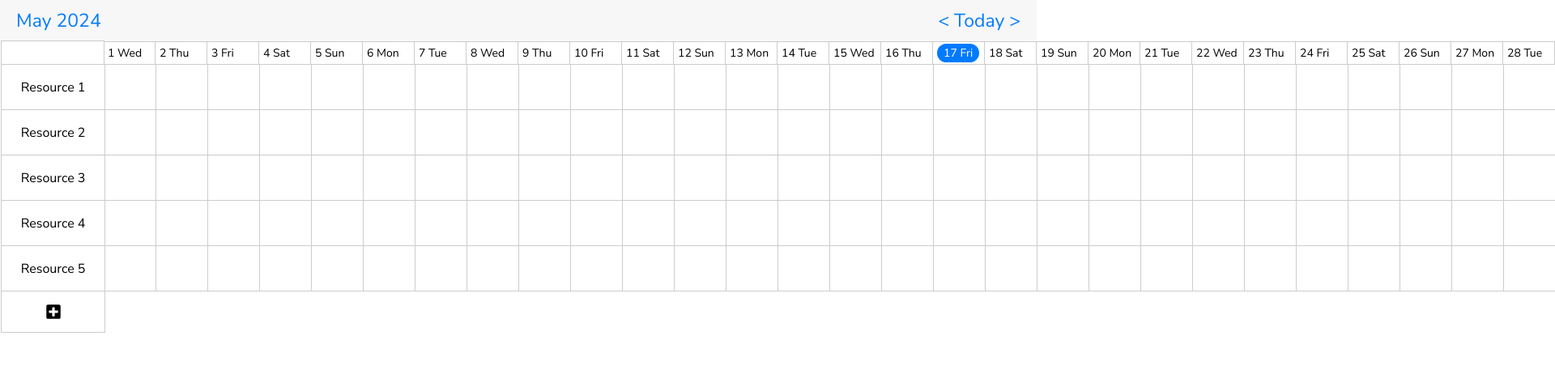
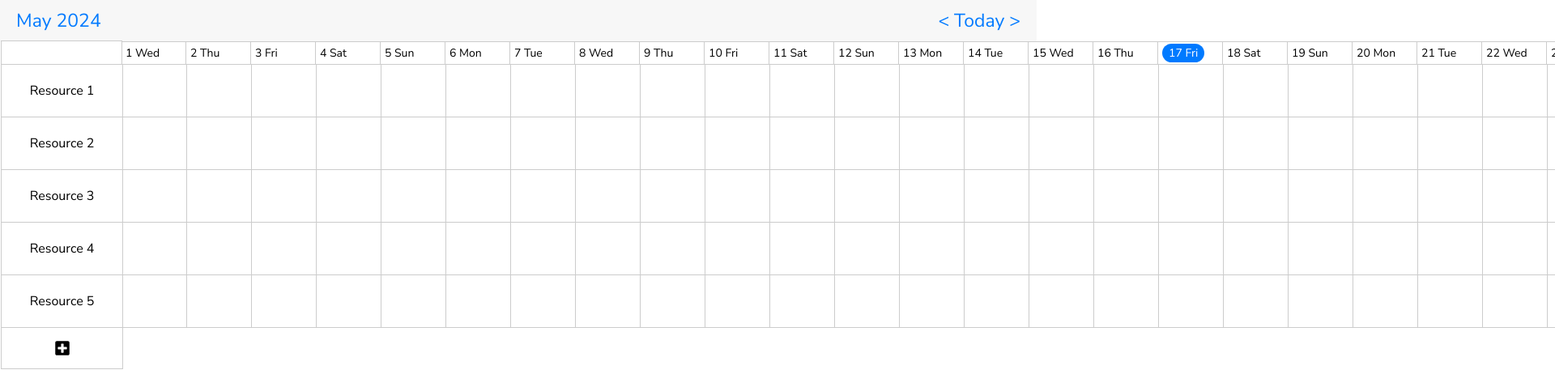
Before and after one commit to Mrityunjay383/calendar_timetine, a React app: page / in a window 1280 px wide. Shown: the top 478 px of the page at 81% size, 1920 px wide, since content can reach past the window. Built offline with nearby package versions, Linux system fonts and the light colour scheme; the HTML template or start-up script is replaced by a standard one.

Commit message:
Adding New Event and height Algo Done

```diff
--- a/src/Components/EventsTable/index.module.css
+++ b/src/Components/EventsTable/index.module.css
@@ -1,18 +1,23 @@
 .main{
-    left: 10vw;
+    left: 150px;
     position: absolute;
     top: 80px;
     z-index: -2;
     width: 100%;
+}
 
-}
 .row{
-    height: 7vh;
+    height: 65px;
     display: flex;
-    width: 155vw;
 }
 .column{
     border: 1px solid #ccc;
     border-top: 0;
     border-right: 0;
+    flex: 1;
 }
+.event{
+    position: absolute;
+    height: 4vh;
+    background: #000;
+}
--- a/src/Components/EventsTable/index.tsx
+++ b/src/Components/EventsTable/index.tsx
@@ -1,33 +1,119 @@
-import { FC } from "react";
+import React, { FC, useEffect, useRef, useState } from "react";
 
 import classes from "./index.module.css";
+import { locateYpos } from "../../Helpers/locateYpos";
 
 interface Props {
   rowsColumnCount: { rows: number; columns: number };
 }
 
+interface position {
+  x: number;
+  y: number;
+}
+
 const EventsTable: FC<Props> = ({ rowsColumnCount }) => {
+  const tableRef = useRef<HTMLDivElement | null>(null);
+  const [isDragging, setIsDragging] = useState<boolean>(false);
+  const [position, setPosition] = useState<position>({ x: 0, y: 0 });
+  const [startPosition, setStartPosition] = useState<position>({ x: 0, y: 0 });
+
+  const [CurrentEventEle, setCurrentEventEle] = useState(null);
+
+  const handleMouseDown = (e: React.MouseEvent) => {
+    e.preventDefault();
+    setIsDragging(true);
+    setStartPosition({
+      x: e.pageX,
+      y: e.pageY,
+    });
+
+    const newEvent = {
+      pos: {
+        x: e.pageX - 150,
+        y: locateYpos(e.pageY - 80),
+      },
+      width: 10,
+    };
+
+    setEvents((curr) => {
+      return [...curr, newEvent];
+    });
+  };
+
+  const handleMouseMove = (e: MouseEvent): void => {
+    if (isDragging) {
+      setPosition({
+        x: e.pageX,
+        y: e.pageY,
+      });
+    }
+  };
+
+  useEffect(() => {
+    // addNewEvent(false, position);
+  }, [position]);
+
+  const handleMouseUp = () => {
+    setIsDragging(false);
+    // addNewEvent(true);
+  };
+
+  useEffect(() => {
+    if (isDragging) {
+      document.addEventListener("mousemove", handleMouseMove);
+      document.addEventListener("mouseup", handleMouseUp);
+    } else {
+      document.removeEventListener("mousemove", handleMouseMove);
+      document.removeEventListener("mouseup", handleMouseUp);
+    }
+
+    return () => {
+      document.removeEventListener("mousemove", handleMouseMove);
+      document.removeEventListener("mouseup", handleMouseUp);
+    };
+  }, [isDragging]);
+
+  const [events, setEvents] = useState([]);
+
+  // const addNewEvent = (end: boolean, pos?: position) => {
+  //   console.log(`#2024140171331367 pos`, pos);
+  //   console.log(`#2024140171646388 end`, end);
+  // };
+
   return (
-    <div className={classes.main}>
+    <div className={classes.main} ref={tableRef} onMouseDown={handleMouseDown}>
       {Array(rowsColumnCount.rows)
         .fill(1)
         .map((row, i) => {
           return (
-            <div key={i} className={classes.row}>
+            <div
+              key={i}
+              className={classes.row}
+              style={{ width: `${rowsColumnCount.columns * 80}px` }}
+            >
               {Array(rowsColumnCount.columns)
                 .fill(1)
                 .map((column, i) => {
-                  return (
-                    <div
-                      key={i}
-                      className={classes.column}
-                      style={{ width: `${rowsColumnCount.columns * 5}vh` }}
-                    ></div>
-                  );
+                  return <div key={i} className={classes.column}></div>;
                 })}
             </div>
           );
         })}
+
+      {events.map(({ pos, width }, i) => {
+        return (
+          <div
+            key={i}
+            className={classes.event}
+            style={{
+              left: `${pos.x}px`,
+              top: `${pos.y}px`,
+              width: `${width}px`,
+            }}
+          ></div>
+        );
+      })}
     </div>
   );
 };
--- a/src/Components/ResourceSideBar/index.module.css
+++ b/src/Components/ResourceSideBar/index.module.css
@@ -9,8 +9,8 @@
     border: 1px solid #ccc;
     border-top: 0;
     border-right: 0;
-    width: 10vw;
-    height: 7vh;
+    width: 150px;
+    height: 65px;
     display: flex;
     justify-content: center;
     align-items: center;
--- a/src/Components/TopDateBar/index.module.css
+++ b/src/Components/TopDateBar/index.module.css
@@ -1,12 +1,12 @@
 .main{
     position: absolute;
     top: 51px;
-    left: 10vw;
+    left: 150px;
     z-index: -1;
     display: flex;
 }
 .column{
-    width: 5vw;
+    width: 80px;
     height: 29px;
     border: 1px solid #CCCCCC;
     border-left: 0;
--- a/src/Components/TopDateBar/index.tsx
+++ b/src/Components/TopDateBar/index.tsx
@@ -39,6 +39,7 @@ const TopDateBar: FC<Props> = ({ setRowsColumnCount }) => {
 
     const fetchedDates: string[] = getDaysInCurrentMonth();
 
+    //Setting grid column based on the numbers of days in the month
     setRowsColumnCount((curr) => {
       return { ...curr, columns: fetchedDates.length };
     });
--- /dev/null
+++ b/src/Helpers/locateYpos.ts
@@ -0,0 +1,7 @@
+export const locateYpos = (ypos: number): number => {
+  const heightOfRow: number = 65;
+
+  const heightMultiple = Math.floor(ypos / heightOfRow);
+
+  return heightMultiple * heightOfRow + 15;
+};
--- a/src/Pages/Calender/index.module.css
+++ b/src/Pages/Calender/index.module.css
@@ -10,7 +10,7 @@
 }
 
 .firstColumn{
-    width: 10vw;
+    width: 150px;
     height: 30px;
     border: 1px solid #CCCCCC;
     position: fixed;
```
